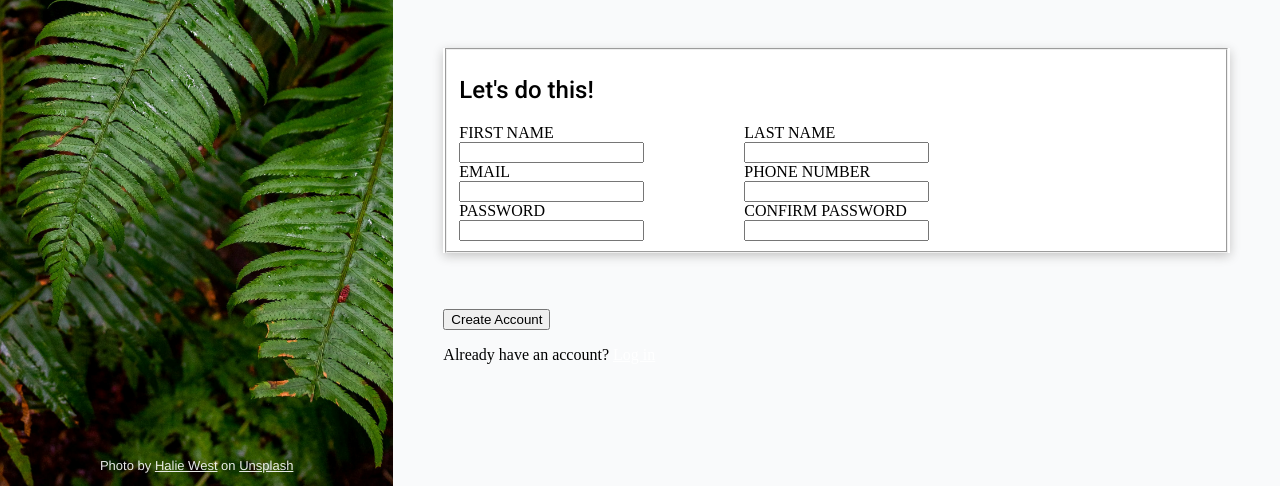
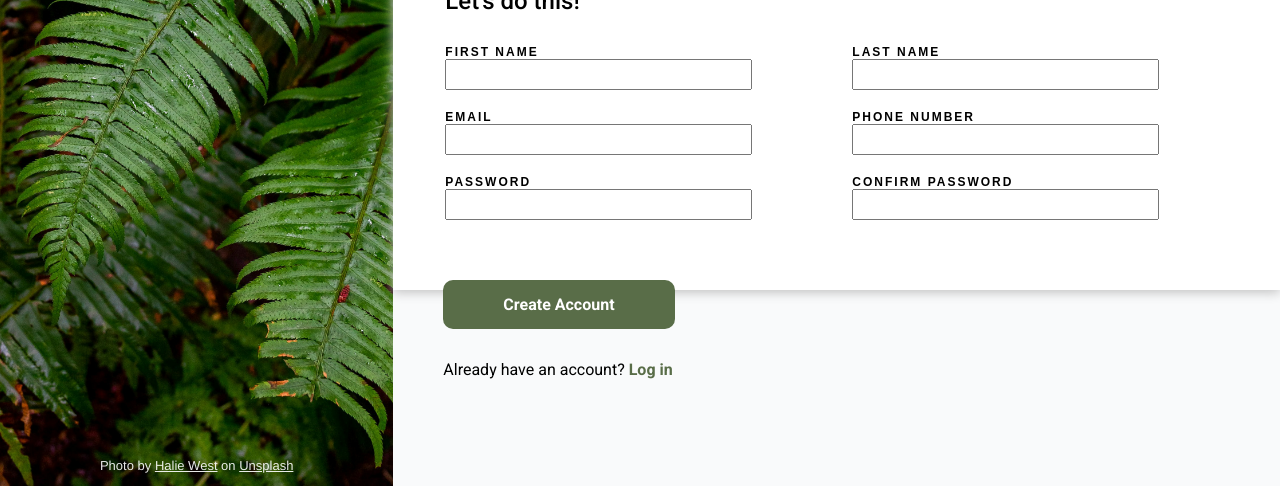
Before and after one commit to Qondzio/odin_login_page, a plain HTML site: page index.html in a window 1280 px wide. Shown: the part 314-800 px from the top of the page. Drawn offline with Linux system fonts and the light colour scheme; a web font is replaced by a local one.

Commit message:
Finished CSS entire website. There is only one thing to add which is border-color of inputs in particulat situation.

```diff
--- a/index.html
+++ b/index.html
@@ -29,33 +29,33 @@
                 <div class="input_row">
                     <span>
                         <label for="first_name">FIRST NAME</label>
-                        <input type="text" id="first_name" name="first_name">
+                        <input type="text" id="first_name" name="first_name" size=30>
                     </span>
 
                     <span>
                         <label for="last_name">LAST NAME</label>
-                        <input type="text" id="last_name" name="last_name">
+                        <input type="text" id="last_name" name="last_name" size=30>
                     </span>
                 </div>
                 <div class="input_row">
                     <span>
                         <label for="email">EMAIL</label>
-                        <input type="email" id="email" name="email">
+                        <input type="email" id="email" name="email" size=30>
                     </span>
 
                     <span>
                         <label for="phone_number">PHONE NUMBER</label>
-                        <input type="tel" id="phone_number" name="phone_number">
+                        <input type="tel" id="phone_number" name="phone_number" size=30>
                     </span>
                 </div>
                 <div class="input_row">
                     <span>
                         <label for="password">PASSWORD</label>
-                        <input type="password" id="password" name="password">
+                        <input type="password" id="password" name="password" size=30>
                     </span>
                     <span>
                         <label for="confirm_password">CONFIRM PASSWORD</label>
-                        <input type="password" id="confirm_password" name="confirm_password">
+                        <input type="password" id="confirm_password" name="confirm_password" size=30>
                     </span>
                 </div>
             </fieldset>
--- a/style.css
+++ b/style.css
@@ -62,14 +62,53 @@ a:visited{
     text-align: left;
 }
 .main_side{
-    width: 100%;
+    margin: -50px;
+    padding: 20px 50px 50px 50px;
     background-color: white;
     box-shadow: 0px 3px 10px rgb(197, 197, 197);
+}
+.main_side h2{
+    margin:0;
+    padding-bottom: 30px;
+}
+fieldset{
+    border: 0;
+    padding: 0;
 }
 .input_row{
     display: flex;
     gap: 100px;
 }
-label, input {
+label{
     display: block;
+    font-family:arial;
+    font-size: 12px;
+    font-weight: bold;
+    font-family: sans-serif;
+    letter-spacing: 2px;
 }
+input{
+    display: block;
+    margin-bottom: 20px;
+    height: 25px;
+    font-size: 16px;
+}
+.bottom_side button{
+    color: white;
+    font-size: 16px;
+    font-weight: bold;
+    font-family: Roboto;
+    background-color: #596D48;
+    border: 0;
+    padding: 15px 60px;
+    border-radius: 10px;
+    margin-bottom: 15px;
+}
+.bottom_side p{
+    font-family: Roboto;
+}
+.bottom_side a{
+    color: #596D48;
+    text-decoration: none;
+    font-weight: bold;
+}
```
